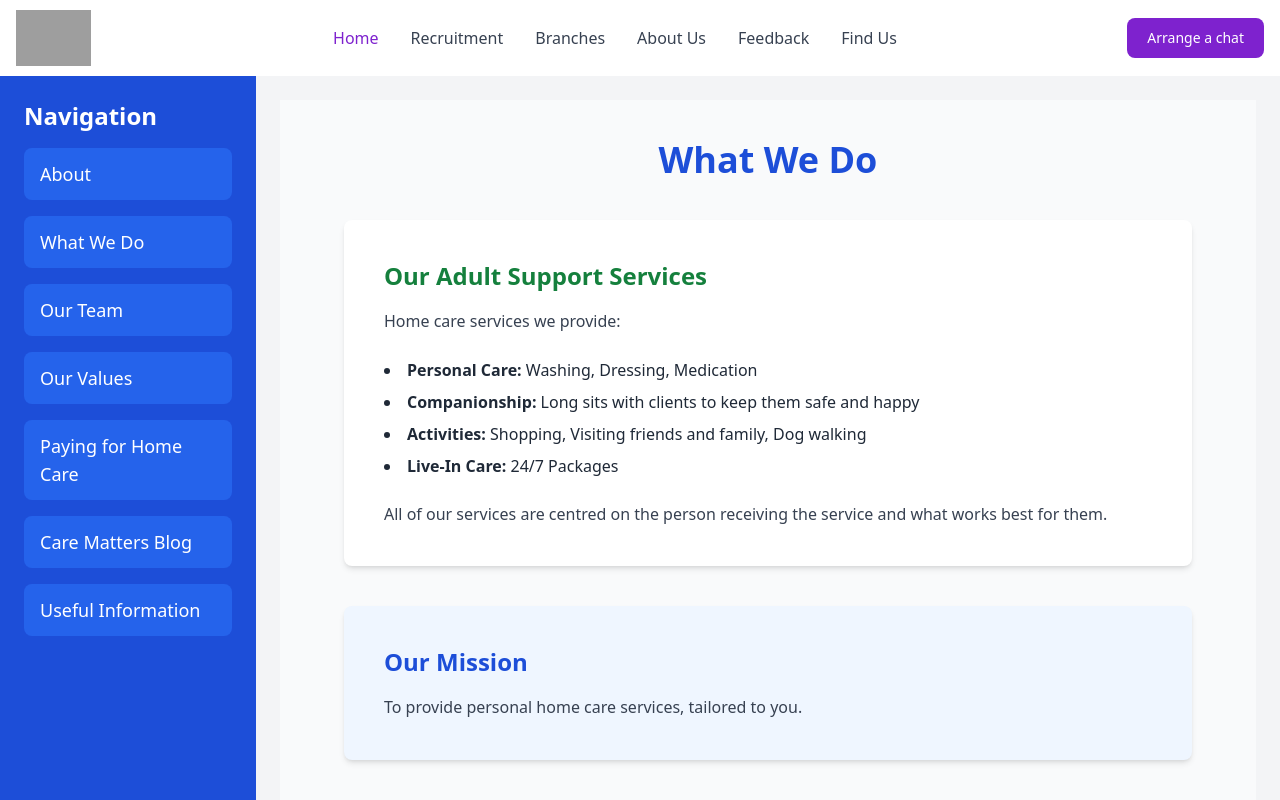
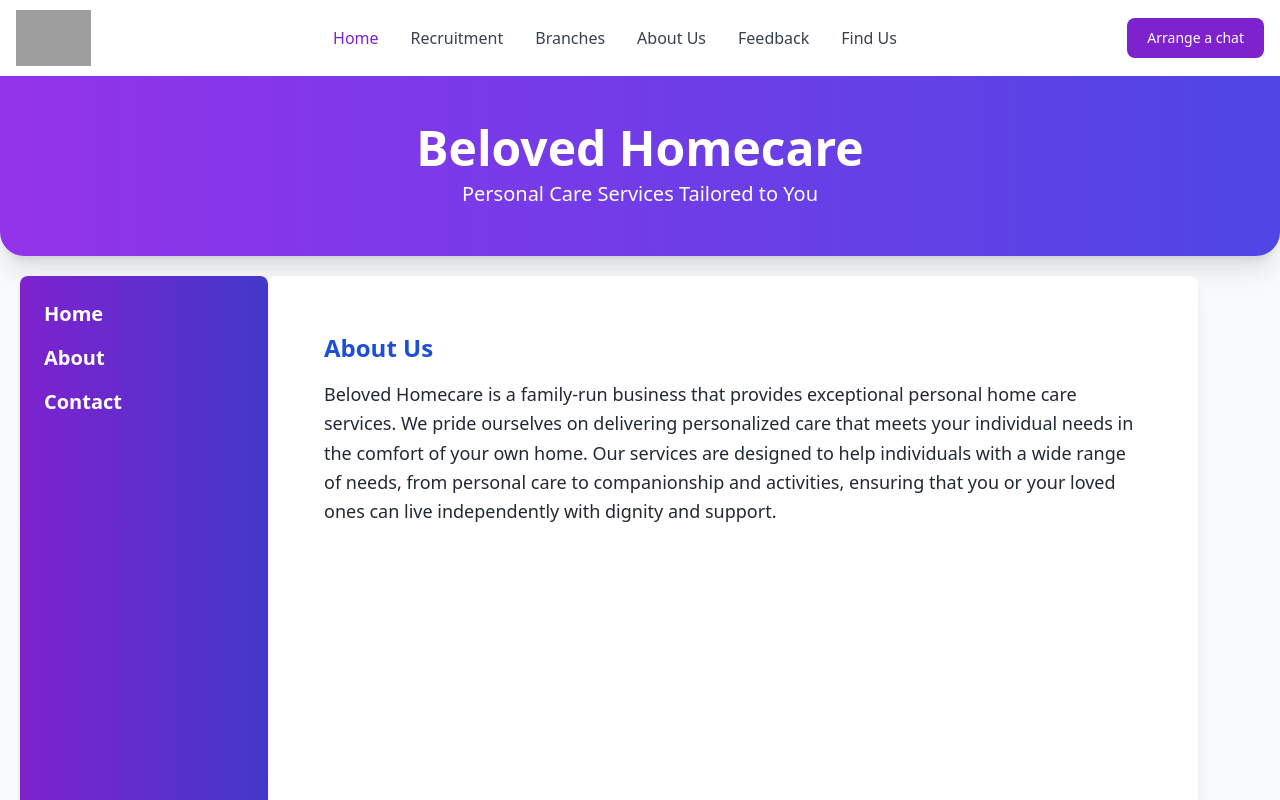
Before and after one commit to mhrhabib2004/beloved-homecare, a React (Vite) app: page /aboutus in a window 1280 px wide. Shown: the top 800 px of the page. Built offline with nearby package versions, Linux system fonts and the light colour scheme; grey boxes are pictures that could not be loaded.

Commit message:
up:about us

```diff
--- a/src/Component/AboutUs/About.jsx
+++ b/src/Component/AboutUs/About.jsx
@@ -1,16 +1,9 @@
 
-import { Link } from "react-router-dom";
 
 const About = () => {
   return (
     <div className="bg-gray-100 min-h-screen flex flex-col">
-      {/* Header */}
-      <header className="bg-blue-700 text-white p-6">
-        <h1 className="text-3xl font-bold">Beloved Homecare</h1>
-        <p className="mt-2 text-lg">Personal Care Services Tailored to You</p>
-      </header>
-
-      {/* Main Content */}
+    {/* Main Content */}
       <main className="flex-grow p-6 bg-white">
         <section className="mb-8">
           <h2 className="text-2xl font-semibold text-blue-700 mb-4">About Us</h2>
@@ -25,70 +18,7 @@ const About = () => {
           </p>
         </section>
 
-        <section className="mb-8">
-          <h2 className="text-2xl font-semibold text-blue-700 mb-4">What We Do</h2>
-          <div className="grid grid-cols-1 sm:grid-cols-2 md:grid-cols-3 gap-6">
-            <div className="bg-blue-100 p-6 rounded-lg shadow-md">
-              <h3 className="text-xl font-semibold text-blue-700">Personal Care</h3>
-              <ul className="text-lg text-gray-700 mt-4">
-                <li>Washing & Dressing</li>
-                <li>Medication Assistance</li>
-              </ul>
-            </div>
-            <div className="bg-blue-100 p-6 rounded-lg shadow-md">
-              <h3 className="text-xl font-semibold text-blue-700">Companionship</h3>
-              <ul className="text-lg text-gray-700 mt-4">
-                <li>Long sits with clients</li>
-                <li>Ensuring safety and happiness</li>
-              </ul>
-            </div>
-            <div className="bg-blue-100 p-6 rounded-lg shadow-md">
-              <h3 className="text-xl font-semibold text-blue-700">Activities</h3>
-              <ul className="text-lg text-gray-700 mt-4">
-                <li>Shopping Assistance</li>
-                <li>Visiting Friends and Family</li>
-                <li>Dog Walking</li>
-              </ul>
-            </div>
-          </div>
-        </section>
-
-        <section>
-          <h2 className="text-2xl font-semibold text-blue-700 mb-4">Our Mission</h2>
-          <p className="text-lg text-gray-800 leading-relaxed">
-            Our mission is to provide compassionate, person-centered care that
-            allows our clients to live independently in their homes. We are
-            committed to delivering the highest standards of care and supporting
-            each person in a way that suits their unique needs and preferences.
-          </p>
-        </section>
-
-        {/* Contact and Other Links */}
-        <section className="mt-8">
-          <h2 className="text-2xl font-semibold text-blue-700 mb-4">Get in Touch</h2>
-          <div className="space-y-4">
-            <Link
-              to="/contact"
-              className="inline-block text-lg text-blue-700 hover:text-blue-500 transition"
-            >
-              Contact Us
-            </Link>
-            <Link
-              to="/services"
-              className="inline-block text-lg text-blue-700 hover:text-blue-500 transition"
-            >
-              Learn More About Our Services
-            </Link>
-          </div>
-        </section>
       </main>
-
-      {/* Footer */}
-      <footer className="bg-blue-700 text-white p-4 text-center">
-        <p className="text-sm">
-          © 2024 Beloved Homecare | All Rights Reserved
-        </p>
-      </footer>
     </div>
   );
 };
--- a/src/Component/AboutUs/Aboutus.jsx
+++ b/src/Component/AboutUs/Aboutus.jsx
@@ -1,73 +1,69 @@
 import { useState } from "react";
-import { Link } from "react-router-dom";
-import WhatWeDo from "./WhatWeDo";
 import About from "./About";
-import OurTeam from "./OurTeam";
-import OurValues from "./OurValues";
-import PayingForHomeCare from "./PayingForHomeCare";
-import CareMattersBlog from "./CareMattersBlog";
-import UsefulInformation from "./UsefulInformation";
 
-const Aboutus = () => {
+const AboutUs = () => {
   const [isMenuOpen, setIsMenuOpen] = useState(false);
 
-  const menuItems = [
-    { name: "About", path: "/about" },
-    { name: "What We Do", path: "/what-we-do" },
-    { name: "Our Team", path: "/our-team" },
-    { name: "Our Values", path: "/our-values" },
-    { name: "Paying for Home Care", path: "/paying-for-home-care" },
-    { name: "Care Matters Blog", path: "/care-matters-blog" },
-    { name: "Useful Information", path: "/useful-information" },
-  ];
+  return (
+    <div className="min-h-screen bg-gray-50">
+      {/* Header */}
+      <header className="bg-gradient-to-r from-purple-600 to-indigo-600 w-full text-center text-white p-12 rounded-b-3xl shadow-xl">
+        <h1 className="text-5xl font-bold">Beloved Homecare</h1>
+        <p className="mt-2 text-xl">Personal Care Services Tailored to You</p>
+      </header>
 
-  return (
-    <div className="bg-gray-100 min-h-screen flex">
-      {/* Sidebar for large screens */}
-      <aside className="hidden lg:flex flex-col bg-blue-700 text-white w-64 p-6 space-y-4">
-        <h2 className="text-2xl font-bold">Navigation</h2>
-        {menuItems.map((item, index) => (
-          <Link
-            key={index}
-            to={item.path} // Route path
-            className="bg-blue-600 hover:bg-blue-500 text-white text-lg py-3 px-4 rounded-lg transition"
+      <div className="flex lg:p-5  flex-col lg:flex-row">
+
+        {/* Mobile Menu Button */}
+        <div className="sm:hidden w-full">
+          <button
+            onClick={() => setIsMenuOpen(!isMenuOpen)}
+            className="bg-gradient-to-r from-purple-700 to-indigo-700 text-white py-3 px-8 m-4 rounded-full flex items-center justify-center hover:from-purple-800 hover:to-indigo-800 transition duration-300 shadow-lg"
           >
-            {item.name}
-          </Link>
-        ))}
-      </aside>
+            <span className="text-xl font-semibold">{isMenuOpen ? "-" : "+"}</span>
+            <span className="ml-2 text-sm">Menu</span>
+          </button>
+        </div>
 
-      {/* Collapsible Menu for small screens */}
-      <div className="lg:hidden w-full">
-        <button
-          className="bg-blue-700 text-white py-2 px-4 m-4 rounded-lg flex items-center"
-          onClick={() => setIsMenuOpen(!isMenuOpen)}
-        >
-          <span className="text-lg">{isMenuOpen ? "-" : "+"}</span>
-          <span className="ml-2 text-sm">Menu</span>
-        </button>
-
+        {/* Sidebar for small screens */}
         {isMenuOpen && (
-          <div className="bg-gray-200 text-gray-800 p-4 space-y-2 rounded-lg">
-            {menuItems.map((item, index) => (
-              <Link
-                key={index}
-                to={item.path} // Route path
-                className="w-full text-left text-sm py-2 px-3 hover:bg-gray-300 rounded-lg transition"
-              >
-                {item.name}
-              </Link>
-            ))}
+          <div className="sm:hidden  w-full bg-purple-50 text-gray-800 p-6 space-y-4 rounded-lg shadow-md">
+            <ul className="list-none">
+              <li className="mb-4">
+                <a href="#" className="text-purple-700 hover:text-purple-900 text-xl font-semibold">Home</a>
+              </li>
+              <li className="mb-4">
+                <a href="#" className="text-purple-700 hover:text-purple-900 text-xl font-semibold">About</a>
+              </li>
+              <li className="mb-4">
+                <a href="#" className="text-purple-700 hover:text-purple-900 text-xl font-semibold">Contact</a>
+              </li>
+            </ul>
           </div>
         )}
+
+        {/* Sidebar for large screens */}
+        <div className="hidden lg:block lg:w-1/5 bg-gradient-to-r from-purple-700 to-indigo-700 sticky top-0 p-6 space-y-6 rounded-lg shadow-md">
+          <ul className="list-none">
+            <li className="mb-4">
+              <a href="#" className="text-white hover:text-gray-300 text-xl font-semibold">Home</a>
+            </li>
+            <li className="mb-4">
+              <a href="#" className="text-white hover:text-gray-300 text-xl font-semibold">About</a>
+            </li>
+            <li className="mb-4">
+              <a href="#" className="text-white hover:text-gray-300 text-xl font-semibold">Contact</a>
+            </li>
+          </ul>
+        </div>
+
+        {/* Main Content */}
+        <div className="w-full lg:w-3/4 p-8 bg-white rounded-lg shadow-lg">
+          <About />
+        </div>
       </div>
-
-      {/* Main Content Area */}
-      <main className="flex-grow p-6">
-        <WhatWeDo />
-      </main>
     </div>
   );
 };
 
-export default Aboutus;
+export default AboutUs;
--- a/src/main.jsx
+++ b/src/main.jsx
@@ -12,6 +12,7 @@ import PrivateCare from './Component/NavigationTab/PrivateCare';
 import Recruitment from './Component/Recruitment/Recruitment';
 import BelovedHomecareBranches from './Component/BelovedHomecareBranches/BelovedHomecareBranches';
 import Aboutus from './Component/AboutUs/Aboutus';
+import About from './Component/AboutUs/About';
 
 
 const router = createBrowserRouter([
@@ -42,6 +43,10 @@ const router = createBrowserRouter([
       {
         path:"/aboutus",
         element:<Aboutus/>
+      },
+      {
+        path:"/about",
+        element:<About/>
       }
     ]
   },
```
